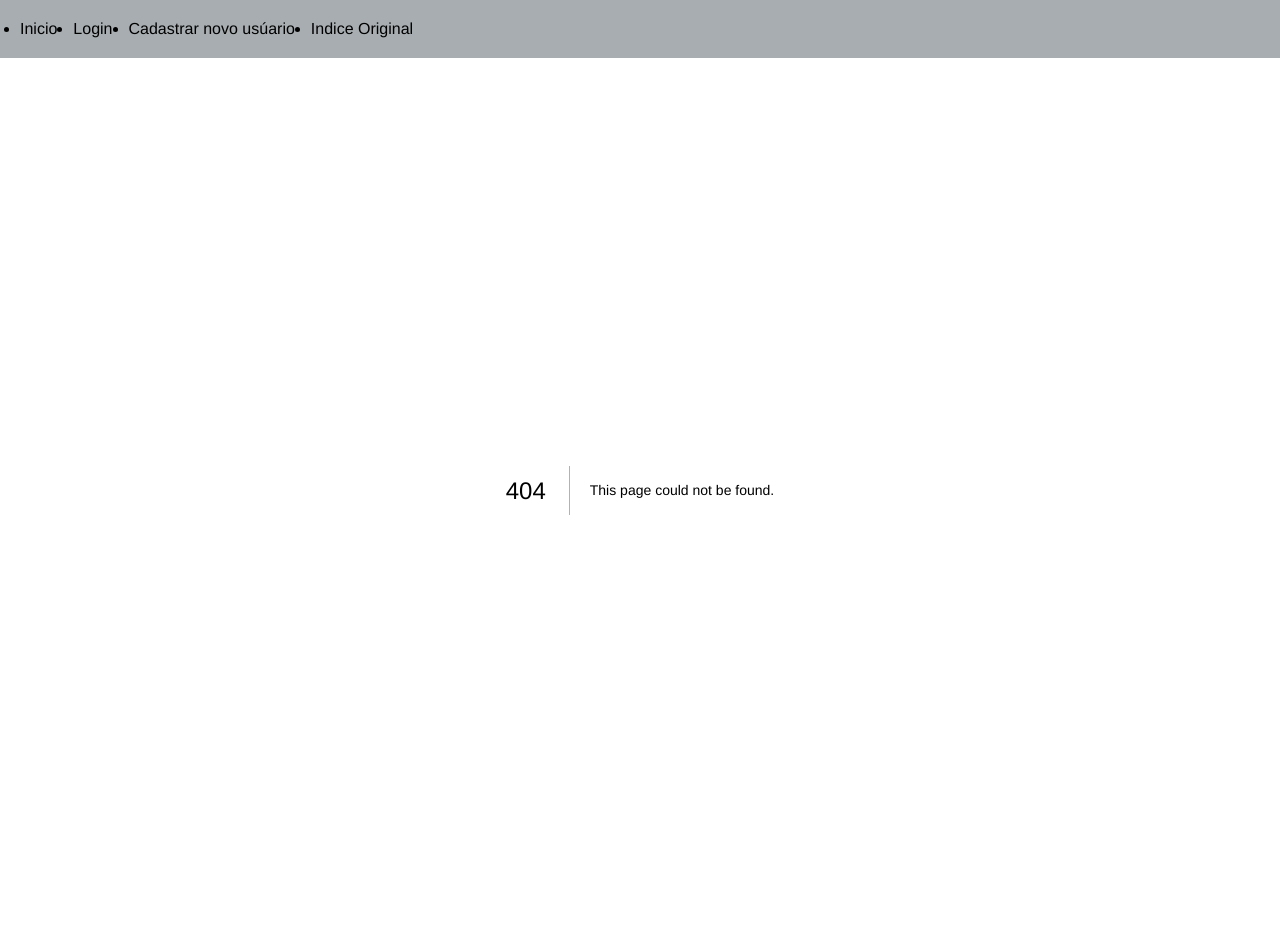
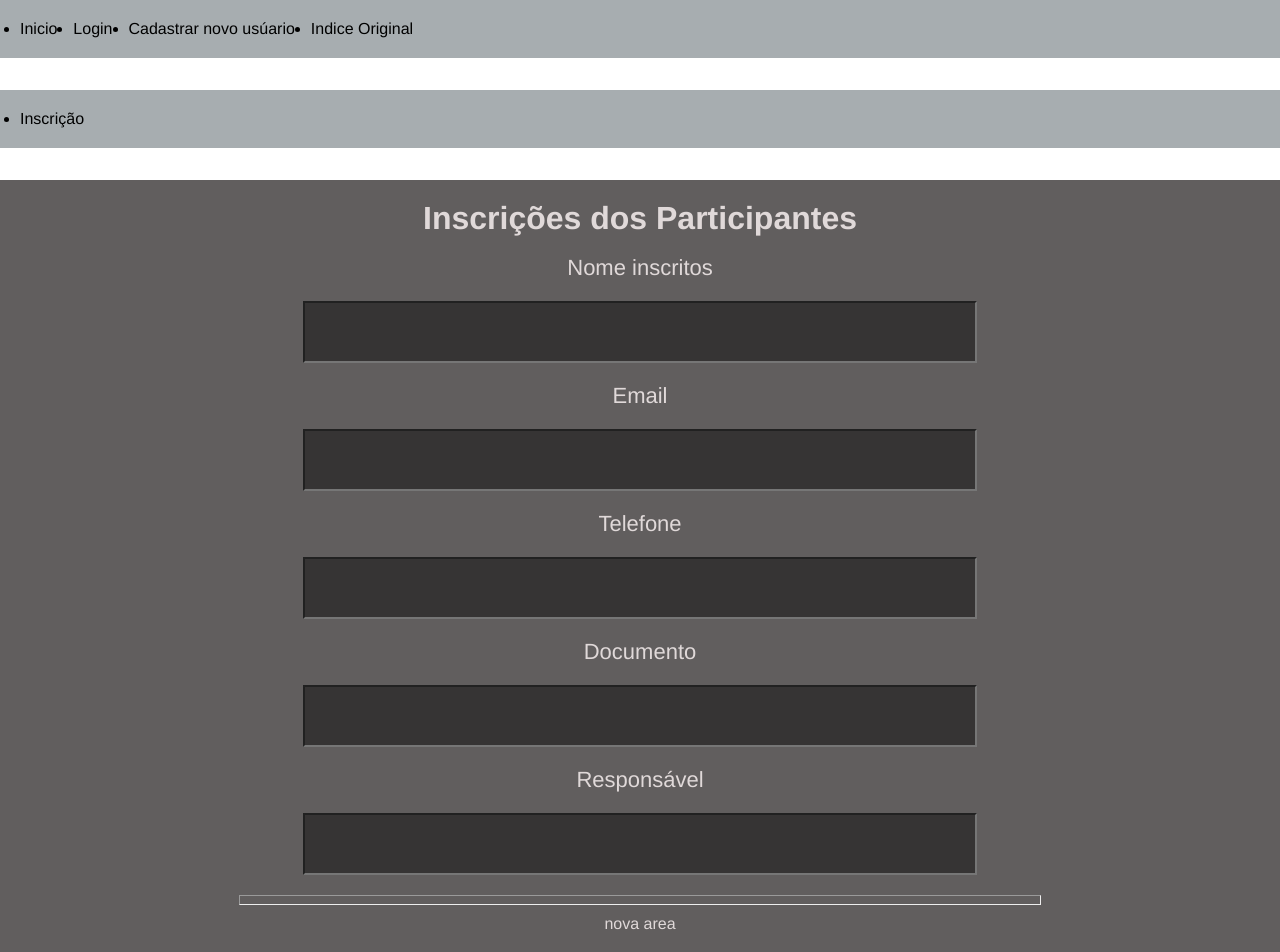
Before and after one commit to BavarescoRicardo/festival-front, a Next.js app: page /formulario in a window 1280 px wide. Before the commit this address had no page. Shown: the top 952 px of the page. Before the commit the page ends 890 px from the top, so only its background shows below. Built offline with nearby package versions, Linux system fonts and the light colour scheme.

Commit message:
inicio formulario inscricao e estilos

```diff
--- a/componentes/BarraNavegacao.tsx
+++ b/componentes/BarraNavegacao.tsx
@@ -3,6 +3,7 @@ import styles from '../styles/Navegacao.module.css'
 
 export default function BarraNavegacao() {
     return (
+        <>
             <ul className={styles.navbar}>
                 <li>
                     <Link href="/">Inicio</Link>
@@ -17,5 +18,12 @@ export default function BarraNavegacao() {
                     <Link href="/indiceOriginal">Indice Original</Link>
                 </li>
             </ul>
+
+            <ul className={styles.navbar}>
+                <li>
+                    <Link href="/formulario">Inscrição</Link>
+                </li>
+            </ul>
+        </>
     )
 }
--- /dev/null
+++ b/pages/formulario/index.tsx
@@ -0,0 +1,44 @@
+import Head from 'next/head'
+import styles from '../../styles/Formulario.module.css'
+
+export default function Formulario() {
+  return (
+    <>
+        <Head>
+            <title>Inscrição</title>
+        </Head>
+        <div className={styles.formulario}>
+            <div className="formulario-titulo">
+                <h1> Inscrições dos Participantes</h1>
+                <div className="formulario-titulo-imagem">
+                    <img src="" alt="" />
+                </div>
+            </div>
+
+            <form action="" method="post">
+
+                <label htmlFor=""> Nome inscritos</label>
+                <input type="text" />
+
+                <label htmlFor=""> Email</label>
+                <input type="text" />
+
+                <label htmlFor=""> Telefone</label>
+                <input type="text" />
+
+                <label htmlFor=""> Documento</label>
+                <input type="text" />
+
+                <label htmlFor=""> Responsável</label>
+                <input type="text" />
+
+                <hr />
+                nova area
+
+            </form>
+
+        </div>
+
+    </>
+  )
+}
--- /dev/null
+++ b/styles/Formulario.module.css
@@ -0,0 +1,32 @@
+.formulario {
+    text-align: center;
+    justify-items: center;
+    margin: 20px auto;
+    padding: 20px;
+    background-color: rgb(97, 94, 94);
+    color: rgb(224, 217, 217);
+}
+
+.formulario input {
+    text-align: center;
+    justify-items: center;
+    display: flex;
+    width: 35em;
+    height: 1em;
+    margin: 20px auto;
+    padding: 20px;
+    background-color: rgb(54, 52, 52);
+    color: rgb(224, 217, 217);
+    font-size: 18px;
+}
+
+.formulario label {
+    font-size: 22px;
+}
+
+.formulario hr {
+    color: #678;
+    height: .5em;
+    width: 50em;
+    margin: 10px auto;
+}
```
Lines whose indentation alone changed are shown as unchanged.
